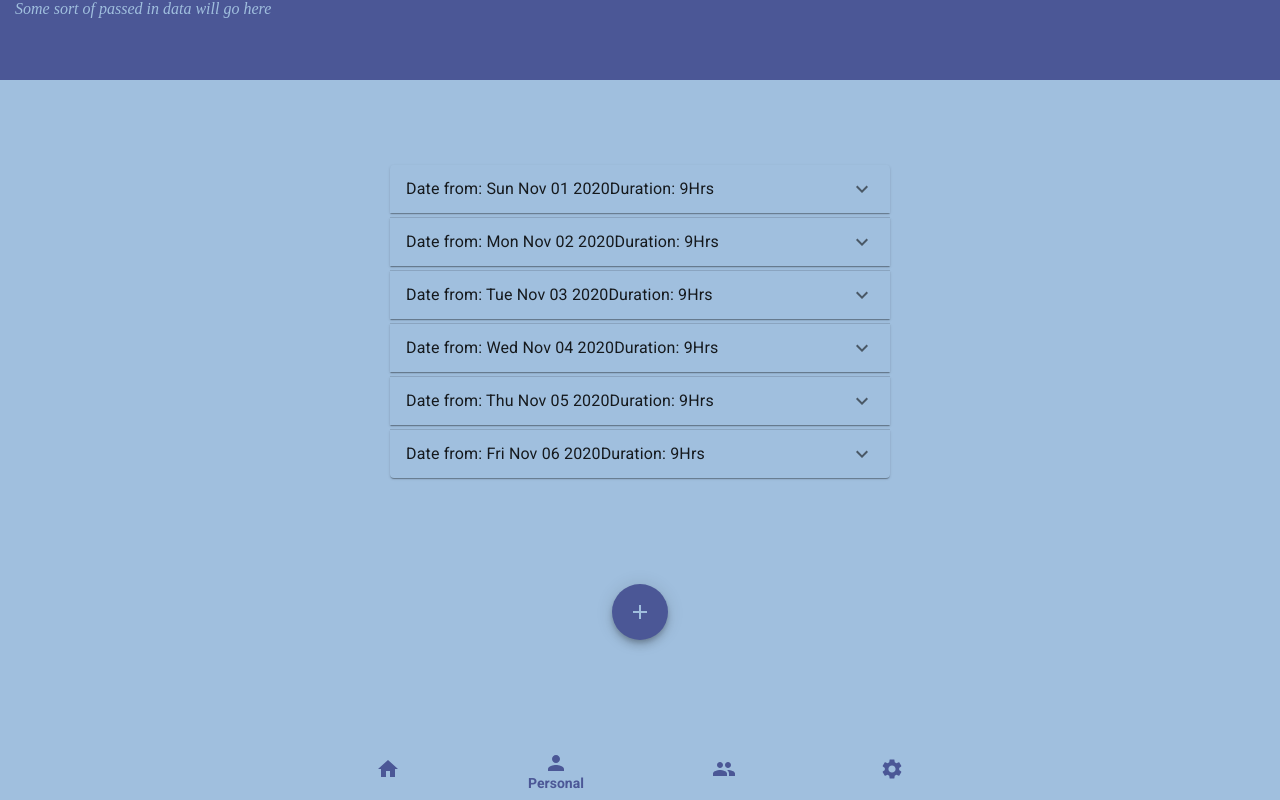
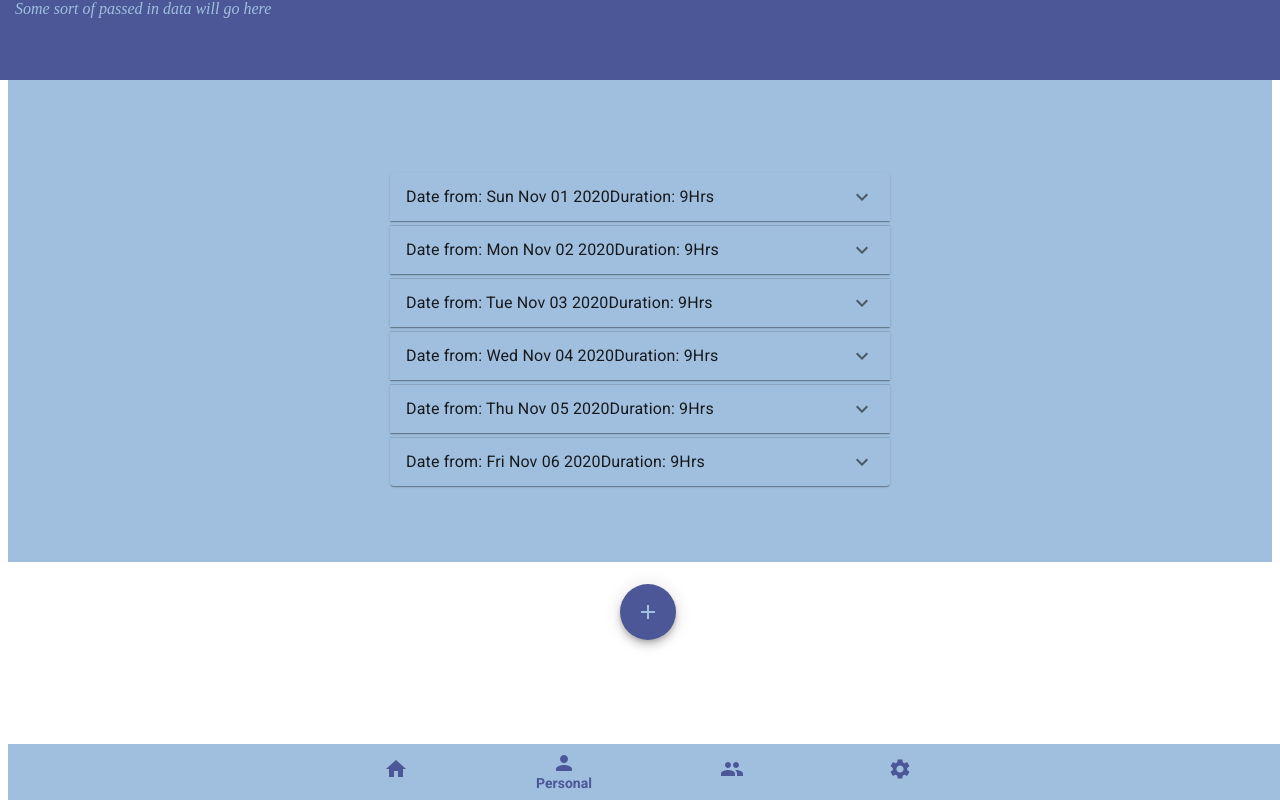
Before and after one commit to tjlaud/React-App-Sleep-Tracker, a React (Create React App) app: page /stats in a window 1280 px wide. Built offline with nearby package versions, Linux system fonts and the light colour scheme.

Commit message:
broken commit

```diff
--- a/src/App.scss
+++ b/src/App.scss
@@ -10,7 +10,6 @@
   align-items: center;
   text-align: center;
   overflow: hidden;
-  position: fixed;
   background-color: $colour-lightBlue;
   z-index: 0;
 }
--- a/src/components/Navbar/Navbar.scss
+++ b/src/components/Navbar/Navbar.scss
@@ -13,4 +13,5 @@
   bottom: 0;
   min-height: fit-content;
   width: 100%;
+  z-index: 1;
 }
--- a/src/pages/App.module.scss
+++ b/src/pages/App.module.scss
@@ -36,4 +36,5 @@
     rgba(56, 65, 111, 1) 99%
   ) !important;
   height: 100% !important;
+  z-index: 3;
 }
--- a/src/pages/Home.jsx
+++ b/src/pages/Home.jsx
@@ -58,6 +58,7 @@ function Home() {
         <br />
       </Box>
       <Box display={isDay ? null : "none"}>
+        {/* the Box and Navbar lines will need to go. Sleep mode needs to cover them up */}
         <Navbar />
       </Box>
       <div className={isDay ? null : "starsOverlay"}></div>
```
